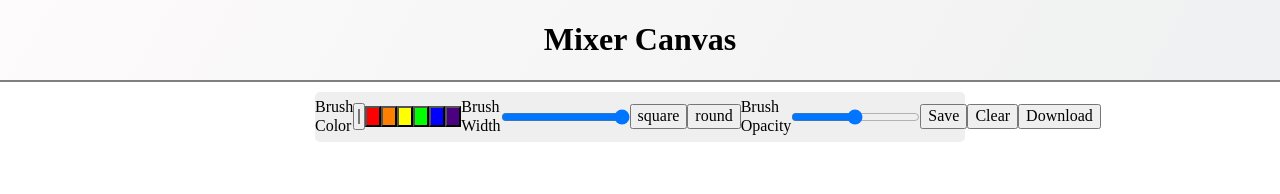
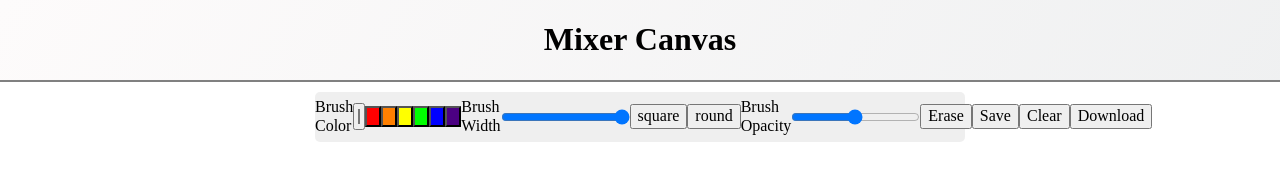
Before and after one commit to Gatewayss/mixer, a React (Create React App) app in the folder client/: page /canvas in a window 1280 px wide. Shown: the top 194 px of the page. Built offline with nearby package versions, Linux system fonts and the light colour scheme.

Commit message:
Add erase button

```diff
--- a/client/src/pages/Canvas/Menu.js
+++ b/client/src/pages/Canvas/Menu.js
@@ -111,6 +111,12 @@ const Menu = ({ setLineColor, setLineWidth, setLineOpacity, canvasRef, saveCanva
 					setLineOpacity(e.target.value / 100);
 				}}
 			/>
+			<button
+				onClick={() => {
+					setLineColor('#FFFFFF');
+				}}
+				>Erase</button>
+
 			<button type="button"
 				onClick={saveCanvasImage}>Save
 			</button>
```
